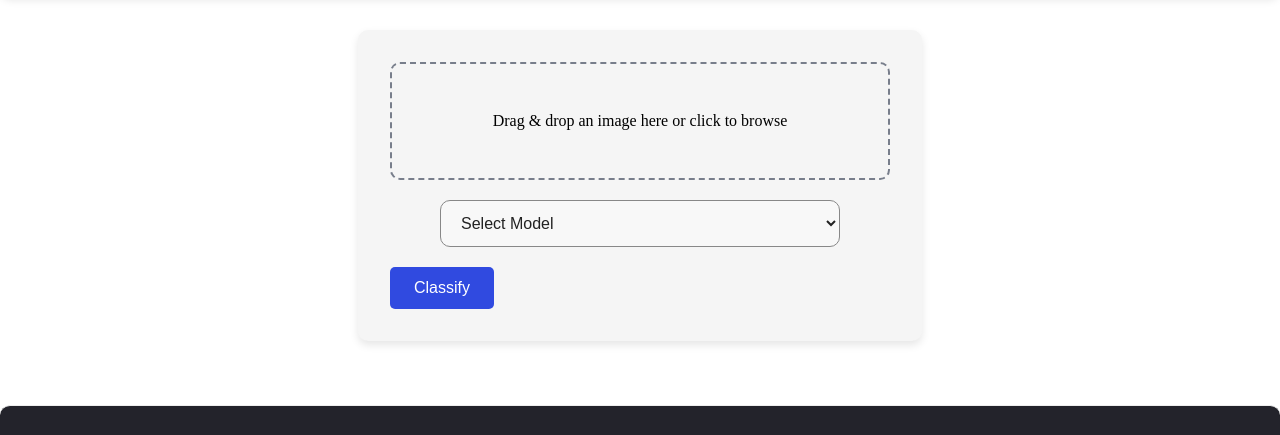
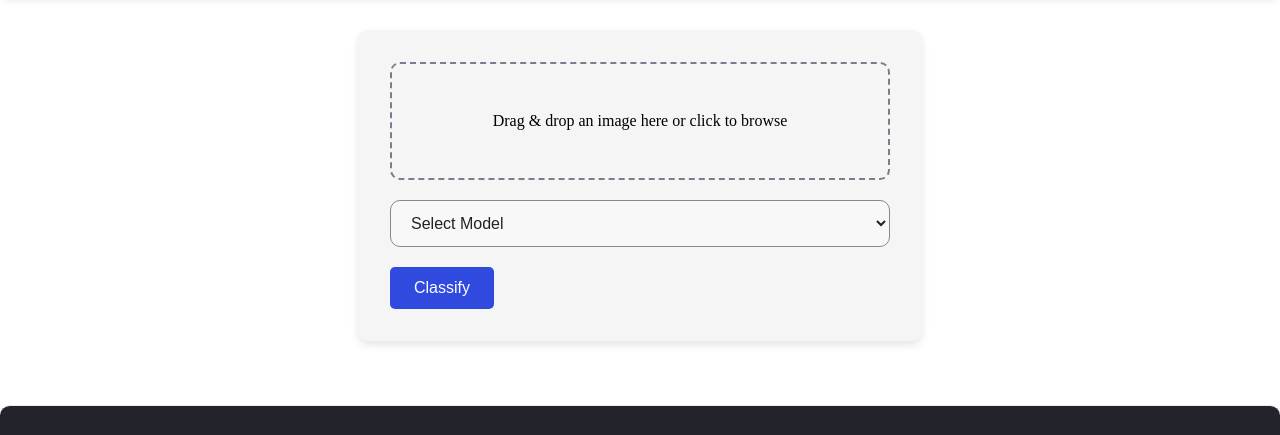
Before and after one commit to ArunB777/skinforvercel, a plain HTML site: page index.html in a window 1280 px wide. Shown: the part 132-567 px from the top of the page. Drawn offline with nearby package versions, Linux system fonts and the light colour scheme.

Commit message:
Update styles.css

```diff
--- a/static/styles.css
+++ b/static/styles.css
@@ -310,7 +310,7 @@ header nav {
 
 /* Style the dropdown */
 #model-select {
-  width: 400px;           /* desired width */
+  width: 500px;           /* desired width */
   padding: 0.8rem 1rem;   /* adjust as needed */
   font-size: 1rem;
   border-radius: 10px;
```
